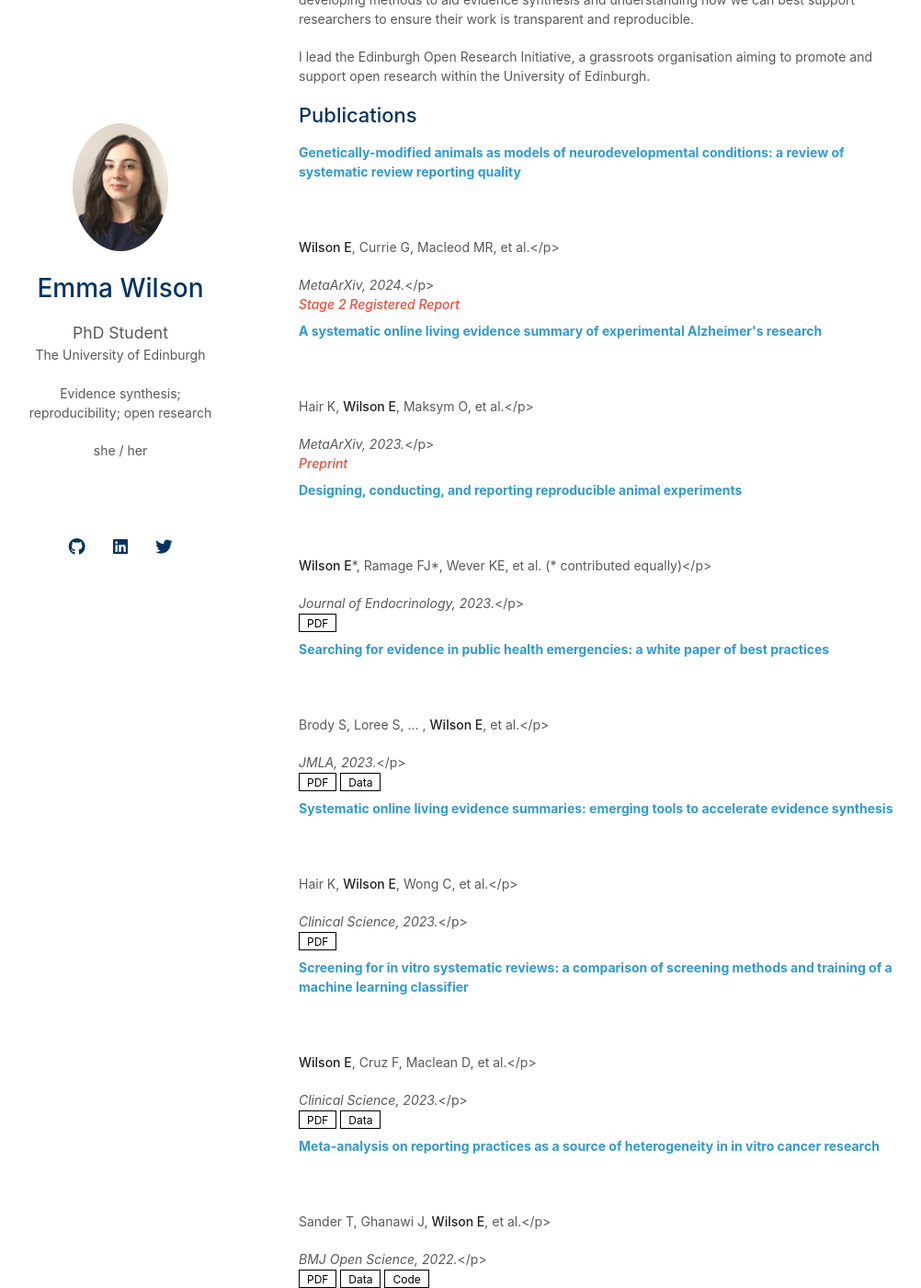
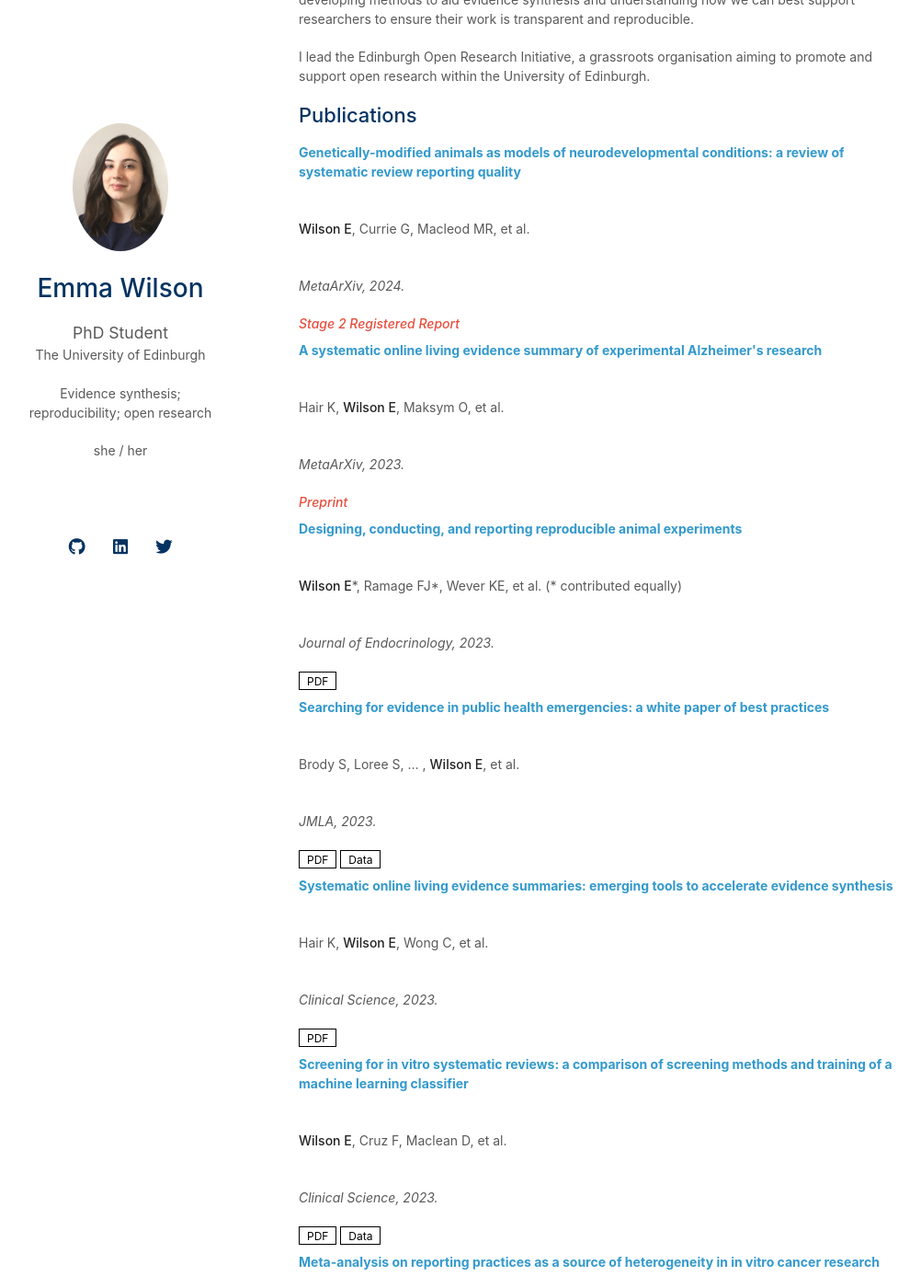
Before and after one commit to emma-wilson/emma-wilson.github.io, a Jekyll site: the page built from index.md, in a window 1280 px wide and 1400 px high, scrolled down 392 px. Shown: the whole window at 92% size, without its empty margins (145-1147 px from the left). Built offline with Jekyll 4.4.1, drawn with Linux system fonts in a browser that asks for light colours; nearby versions of some CDN libraries; comment, search, counter and statistics services are not loaded; a style sheet for code colours, icons or effects is not loaded; our own code applies the rules of GitHub Pages for plain Markdown files.

Commit message:
Fix html typo

```diff
--- a/_includes/publications.md
+++ b/_includes/publications.md
@@ -11,9 +11,9 @@
       <div>
         <p><span class="title"><a href="{{ link.doi }}">{{ link.title }}</a></span></p>
         <br>
-        <p></p><span class="author">{{ link.authors }}</span></p>
+        <p><span class="author">{{ link.authors }}</span></p>
         <br>
-        <p></p><span class="periodical"><em>{{ link.journal }}</em></span></p>
+        <p><span class="periodical"><em>{{ link.journal }}</em></span></p>
       </div>
     <div class="links">
       {% if link.pdf %}
```
